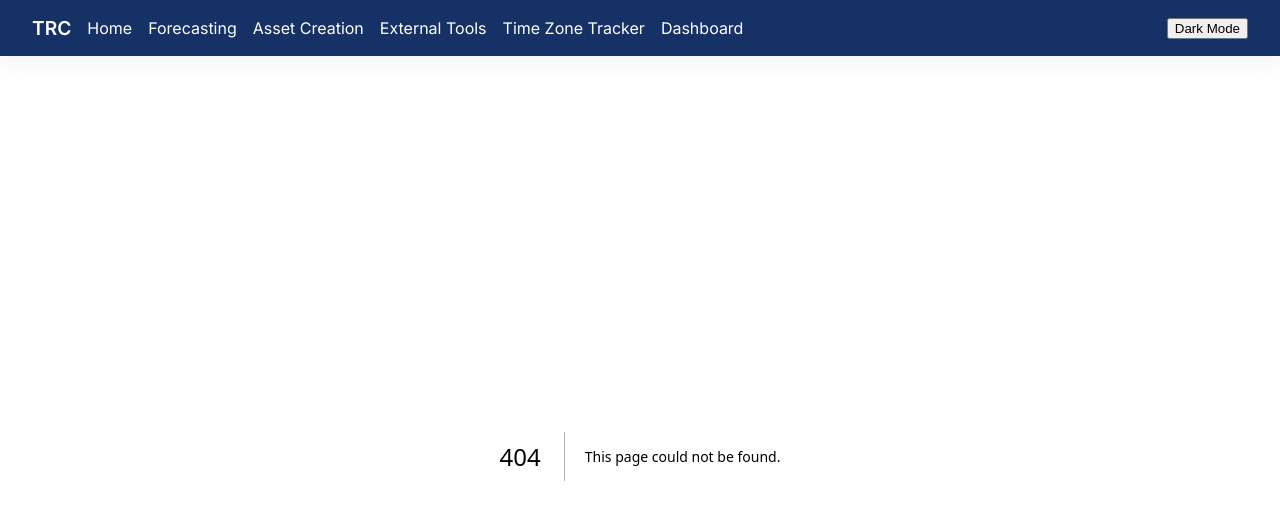
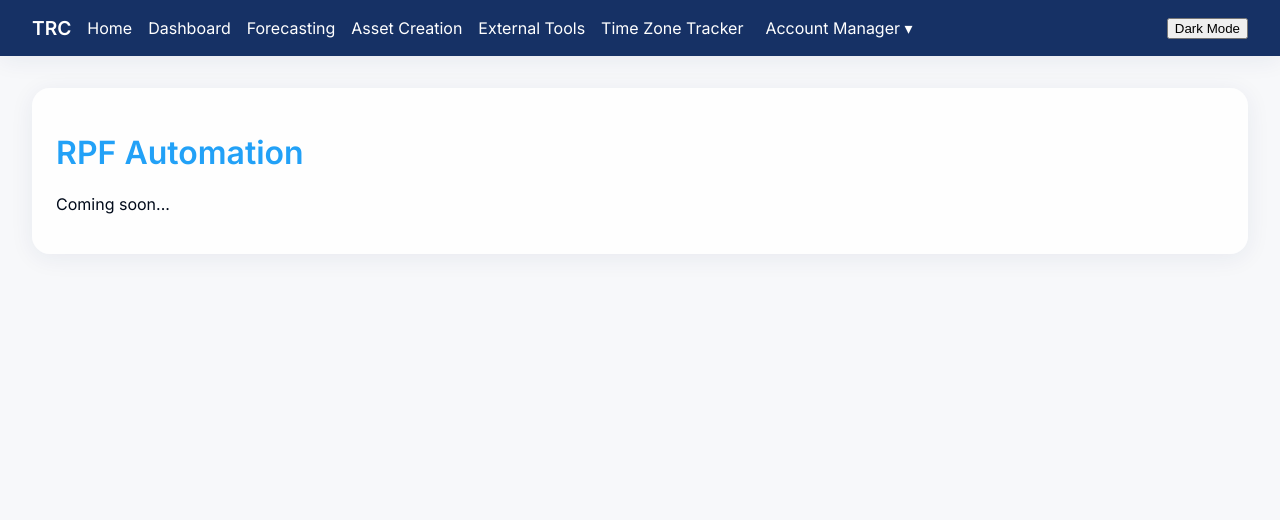
Before and after one commit to TomSumner28/merchant-data, a Next.js app: page /rpf-automation in a window 1280 px wide. Before the commit this address had no page. Shown: the top 520 px of the page. Built offline with nearby package versions, Linux system fonts and the light colour scheme.

Commit message:
Add Account Manager dropdown and new pages

```diff
--- a/pages/_app.js
+++ b/pages/_app.js
@@ -15,16 +15,27 @@ function MyApp({ Component, pageProps }) {
     localStorage.setItem('darkMode', darkMode)
   }, [darkMode])
 
+  const [amOpen, setAmOpen] = useState(false)
+
   return (
     <>
       <nav className="navbar">
         <span className="logo">TRC</span>
         <Link href="/">Home</Link>
+        <Link href="/dashboard">Dashboard</Link>
         <a href="https://forecasting.therewardcollection.com" target="_blank" rel="noopener noreferrer">Forecasting</a>
         <Link href="/asset-creation">Asset Creation</Link>
         <Link href="/external-tools">External Tools</Link>
         <Link href="/time-zone-tracker">Time Zone Tracker</Link>
-        <Link href="/dashboard">Dashboard</Link>
+        <div className="dropdown">
+          <button onClick={() => setAmOpen(!amOpen)} className="dropbtn">Account Manager ▾</button>
+          {amOpen && (
+            <div className="dropdown-menu">
+              <Link href="/automation-approvals">Automation Approvals</Link>
+              <Link href="/rpf-automation">RPF Automation</Link>
+            </div>
+          )}
+        </div>
         <div className="spacer" />
         <button onClick={() => setDarkMode(!darkMode)}>
           {darkMode ? 'Light Mode' : 'Dark Mode'}
--- /dev/null
+++ b/pages/rpf-automation.js
@@ -0,0 +1,10 @@
+export default function RPFAutomation() {
+  return (
+    <div className="content">
+      <div className="card">
+        <h1 style={{color: 'var(--accent)'}}>RPF Automation</h1>
+        <p>Coming soon...</p>
+      </div>
+    </div>
+  )
+}
--- a/styles/globals.css
+++ b/styles/globals.css
@@ -46,6 +46,36 @@ body.dark-mode {
 
 .navbar .spacer {
   flex-grow: 1;
+}
+
+.dropdown {
+  position: relative;
+}
+
+.dropbtn {
+  background: none;
+  border: none;
+  color: #fff;
+  margin-right: 1rem;
+  cursor: pointer;
+  font: inherit;
+}
+
+.dropdown-menu {
+  position: absolute;
+  top: 100%;
+  left: 0;
+  background: var(--primary);
+  padding: 0.5rem 1rem;
+  border-radius: 8px;
+  display: flex;
+  flex-direction: column;
+  white-space: nowrap;
+}
+
+.dropdown-menu a {
+  color: #fff;
+  margin: 0.25rem 0;
 }
 
 .logo {
```
Also changed, not shown: pages/automation-approvals.js (added, +10 -0 lines).
